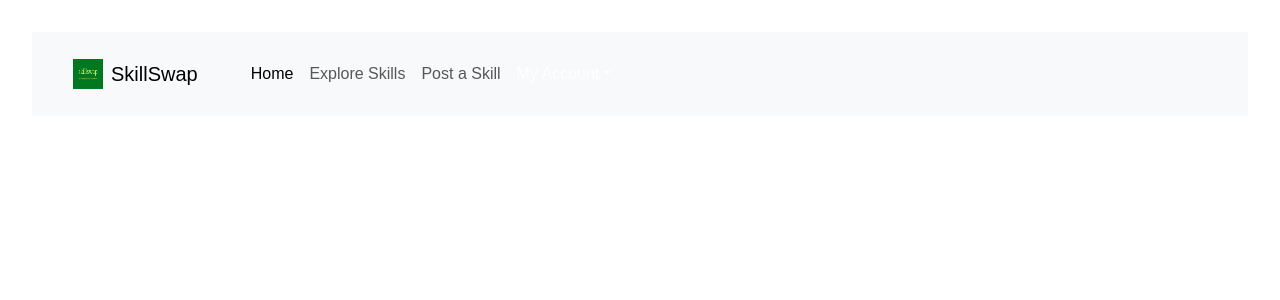
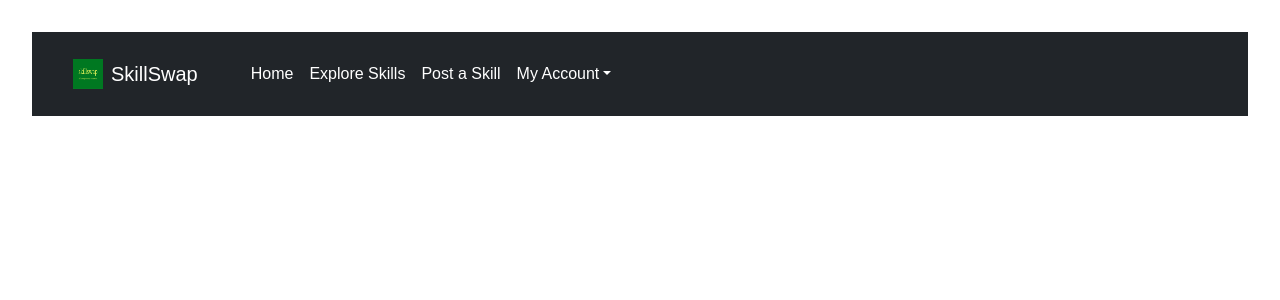
Before and after one commit to aburiro/SkillSwap, a React (Vite) app: page / in a window 1280 px wide. Shown: the top 300 px of the page. Built offline with nearby package versions, Linux system fonts and the light colour scheme.

Commit message:
color Updated

```diff
--- a/src/components/Navbar.jsx
+++ b/src/components/Navbar.jsx
@@ -6,9 +6,9 @@ import '../css_style/Navbar.css';
 
 function Navbar() {
     return (
-        <nav className="navbar navbar-expand-lg navbar-light bg-light">
+        <nav className="navbar navbar-expand-lg navbar-dark bg-dark">
             <div className="container-fluid">
-                <button className="btn btn-link navbar-brand d-flex align-items-center">
+                <button className="btn btn-link navbar-brand d-flex align-items-center text-white">
                     <img
                         src="src/assets/imges/skillswap_logo.PNG"
                         alt="SkillSwap Logo"
@@ -16,7 +16,7 @@ function Navbar() {
                         height="30"
                         className="d-inline-block align-top me-2"
                     />
-                    <Link className="navbar-brand mb-0" to="/">SkillSwap</Link>
+                    <Link className="navbar-brand mb-0 text-white" to="/">SkillSwap</Link>
                 </button>
                 <button
                     className="navbar-toggler"
@@ -32,29 +32,29 @@ function Navbar() {
                 <div className="collapse navbar-collapse" id="navbarNav">
                     <ul className="navbar-nav">
                         <li className="nav-item">
-                            <NavLink to="/" className={({ isActive }) => isActive ? "nav-link active" : "nav-link"}>
+                            <NavLink to="/" className={({ isActive }) => isActive ? "nav-link active text-white" : "nav-link text-white"}>
                                 Home
                             </NavLink>
                         </li>
                         <li className="nav-item">
-                            <NavLink to="/explore" className={({ isActive }) => isActive ? "nav-link active" : "nav-link"}>
+                            <NavLink to="/explore" className={({ isActive }) => isActive ? "nav-link active text-white" : "nav-link text-white"}>
                                 Explore Skills
                             </NavLink>
                         </li>
                         <li className="nav-item">
-                            <NavLink to="/post" className={({ isActive }) => isActive ? "nav-link active" : "nav-link"}>
+                            <NavLink to="/post" className={({ isActive }) => isActive ? "nav-link active text-white" : "nav-link text-white"}>
                                 Post a Skill
                             </NavLink>
                         </li>
                         <li className="nav-item dropdown">
-                            <NavLink to="/account" className={({ isActive }) => isActive ? "nav-link dropdown-toggle active" : "nav-link dropdown-toggle"} id="navbarDropdown" role="button" data-bs-toggle="dropdown" aria-expanded="false">
+                            <NavLink to="/account" className={({ isActive }) => isActive ? "nav-link dropdown-toggle active text-white" : "nav-link dropdown-toggle text-white"} id="navbarDropdown" role="button" data-bs-toggle="dropdown" aria-expanded="false">
                                 My Account
                             </NavLink>
-                            <ul className="dropdown-menu" aria-labelledby="navbarDropdown">
-                                <li><Link className="dropdown-item" to="/account/profile">Profile</Link></li>
-                                <li><Link className="dropdown-item" to="/account/skills">My Skills</Link></li>
-                                <li><Link className="dropdown-item" to="/account/settings">Settings</Link></li>
-                                <li><Link className="dropdown-item" to="/logout">Logout</Link></li>
+                            <ul className="dropdown-menu bg-dark" aria-labelledby="navbarDropdown">
+                                <li><Link className="dropdown-item text-white" to="/account/profile">Profile</Link></li>
+                                <li><Link className="dropdown-item text-white" to="/account/skills">My Skills</Link></li>
+                                <li><Link className="dropdown-item text-white" to="/account/settings">Settings</Link></li>
+                                <li><Link className="dropdown-item text-white" to="/logout">Logout</Link></li>
                             </ul>
                         </li>
                     </ul>
```
